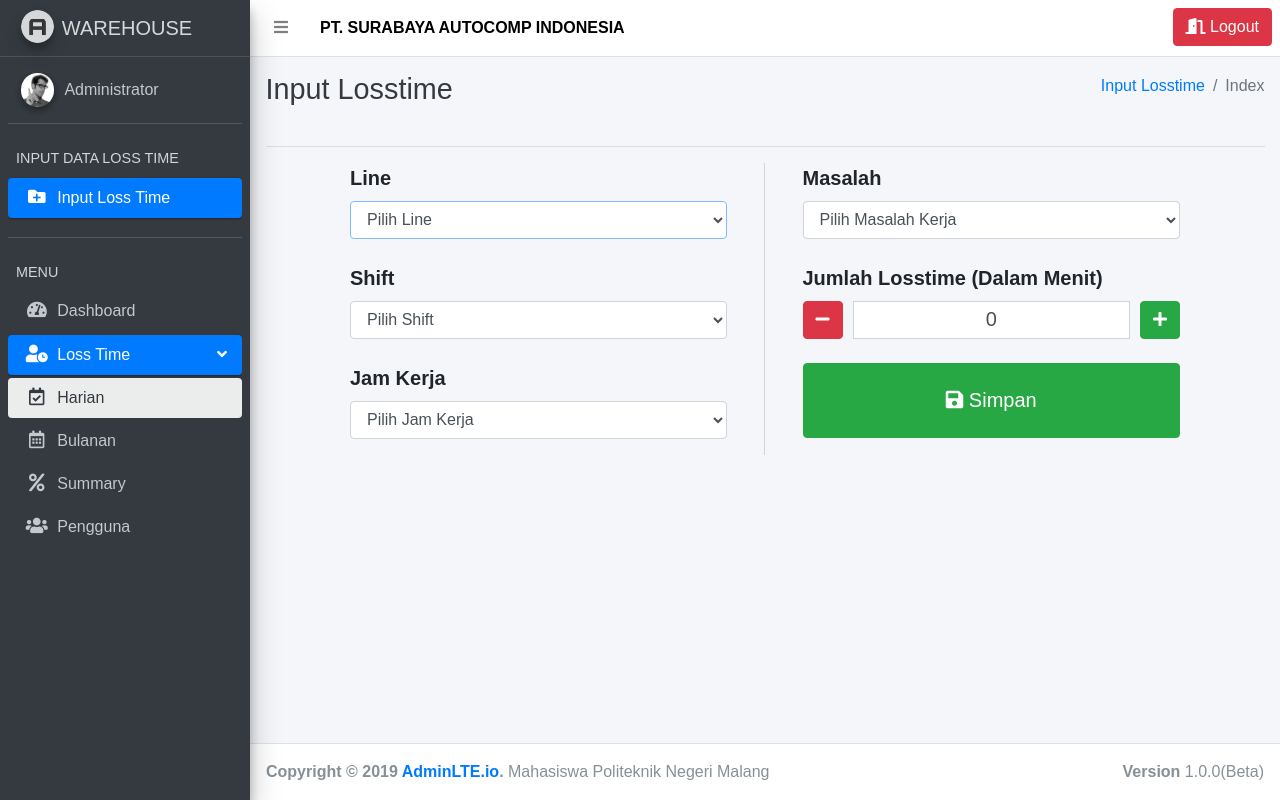
After one commit to agusprasetyo30/losstime-warehouse, a PHP site: page /data/admin/input_losstime.php?type=harian in a window 1280 px wide. The commit adds this page. Run offline with PHP 8.4, Linux system fonts and the light colour scheme; data that the repository does not hold is empty.

Commit message:
finish input losstime

```diff
--- /dev/null
+++ b/data/admin/input_losstime.php
@@ -0,0 +1,150 @@
+<?php
+   $title= "Input Losstime";
+   $menu = "Input Losstime";
+   $link_menu = "input_losstime.php";
+   $location = "Index";
+   $status_nav_input = 'active';
+
+   include_once "../function.php";
+   include_once "./template/header.php";
+
+?>
+
+<div class="container-fluid">
+   <hr>
+   <form action="" method="post">
+   <div class="row justify-content-center mt-2">
+         <div class="col-md-5" style="border-right: 1px solid lightgrey">
+            <!-- DAFTAR LINE -->
+            <div class="form-group" style="margin-right: 30px">
+               <label for="line" class="label-input-losstime">Line</label>
+               <select name="line" id="line" class="form-control select-input-losstime" autofocus=on required>
+                  <option value="" selected disabled>Pilih Line</option>
+                  <option value="A41">A41</option>
+                  <option value="A42">A42</option>
+                  <option value="A43">A43</option>
+                  <option value="A44">A44</option>
+                  <option value="A45">A45</option>
+               </select>
+            </div>
+
+            <!-- DAFTAR SHIFT -->
+            <div class="form-group mt-4" style="margin-right: 30px">
+               <label for="shift" class="label-input-losstime">Shift</label>
+               <select name="shift" id="shift" class="form-control select-input-losstime"
+                  autofocus=on required>
+
+                  <option value="" selected disabled>Pilih Shift</option>
+                  <option value="PAGI">Pagi</option>
+                  <option value="MALAM">Malam</option>
+               </select>
+            </div>
+
+            <!-- DAFTAR JAM KERJA -->
+            <div class="form-group mt-4" style="margin-right: 30px">
+               <label for="jam_kerja" class="label-input-losstime">Jam Kerja</label>
+               <select name="jam_kerja" id="jam_kerja" class="form-control select-input-losstime"
+                  autofocus=on required>
+
+                  <option value="" selected disabled>Pilih Jam Kerja</option>
+                  <option value="1">1</option>
+                  <option value="2">2</option>
+                  <option value="3">3</option>
+                  <option value="4">4</option>
+                  <option value="5">5</option>
+                  <option value="6">6</option>
+                  <option value="7">7</option>
+                  <option value="8">8</option>
+               </select>
+            </div>
+
+         </div>
+         <div class="col-md-5">
+            <!-- DAFTAR MASALAH -->
+            <div class="form-group" style="margin-left: 30px">
+               <label for="masalah" class="label-input-losstime">Masalah</label>
+               <select name="masalah" id="masalah" class="form-control select-input-losstime"
+                  autofocus=on required>
+
+                  <option value="" selected disabled>Pilih Masalah Kerja</option>
+                  <option value="masalah1">Masalah 1</option>
+                  <option value="masalah2">Masalah 2</option>
+                  <option value="masalah3">Masalah 3</option>
+                  <option value="masalah4">Masalah 4</option>
+                  <option value="masalah5">Masalah 5</option>
+               </select>
+            </div>
+
+            <!-- INPUT LOSSTIME -->
+            <div class="form-group mt-4" style="margin-left: 30px">
+               <label for="jumlah_losstime" class="label-input-losstime">Jumlah Losstime (Dalam Menit)</label>
+               <div class="input-group">
+                  <div class="input-group-prevend">
+                     <button type="button" class="btn btn-danger" id="btn-kurang">
+                        <i class="fa fa-minus" aria-hidden="true"></i>
+                     </button>
+                  </div>
+
+                  <input type="text" name="jumlah_losstime" onkeypress="return isNumberKey(event)" placeholder="Tambahkan jumlah losstime" required
+                     id="jumlah-losstime" class="form-control jumlah-input-losstime" value="0" min="0" maxlength="3">
+
+                  <div class="input-group-prevend">
+                     <button type="button" class="btn btn-success" id="btn-tambah">
+                        <i class="fa fa-plus" aria-hidden="true"></i>
+                     </button>
+                  </div>
+               </div>
+            </div>
+
+            <div class="form-group mt-4" style="margin-left: 30px;">
+               <button type="submit" class="btn btn-success btn-block" style="height: 75px; font-size: 20px">
+                  <i class="nav-icon fas fa-save"></i>
+                  Simpan
+               </button>
+            </div>
+
+         </div>
+
+      </div>
+   </form>
+</div>
+
+<?php include_once "./template/footer.php" ?>
+
+<script>
+   // Untuk menambahkan dan mengurangi jumlah losstime
+   $(function() {
+      $('#btn-tambah').click(function() {
+         var jumlah = document.getElementById('jumlah-losstime').value
+
+         if (parseInt(jumlah) >= 0) {
+            hitung = parseInt(jumlah) + 1
+         }
+
+         document.getElementById('jumlah-losstime').value = hitung
+      });
+
+      $('#btn-kurang').click(function() {
+         var jumlah = document.getElementById('jumlah-losstime').value
+
+         if (parseInt(jumlah) > 0) {
+            hitung = parseInt(jumlah) - 1
+         }
+
+         document.getElementById('jumlah-losstime').value = hitung
+      })
+   });
+
+   // Inputan hanya angka
+   function isNumberKey(evt)
+   {
+      var charCode = (evt.which) ? evt.which : evt.keyCode
+      if (charCode > 31 && (charCode < 48 || charCode > 57))
+      {
+         return false;
+
+      } else {
+         return true;
+      }
+   }
+</script>
--- a/data/admin/losstime/bulanan.php
+++ b/data/admin/losstime/bulanan.php
@@ -8,6 +8,7 @@
             <label>Cari Berdasarkan bulan & tahun : </label>
 
             <div class="input-group">
+               <!-- List View Bulan -->
                <div class="form-group">
                   <label for="bulan" class="label">Bulan : </label>
                   <select name="bulan" id="bulan" class="form-control btn-cari">
@@ -26,6 +27,7 @@
                   </select>
                </div>
 
+               <!-- List View Tahun -->
                <div class="form-group ml-2">
                   <label for="tahun">Tahun : </label>
                   <select name="tahun" id="tahun" class="form-control btn-cari">
@@ -37,6 +39,8 @@
                      <option value="2025" <?= $_GET['tahun'] == 2025 ? 'selected' : '' ?> >2025</option>
                   </select>
                </div>
+
+               <!-- Tombol Cari -->
                <div class="form-group ml-2">
                   <label>&nbsp;</label>
                   <button type="submit" id="cari" class="btn btn-success form-control">
@@ -44,6 +48,8 @@
                      Cari
                   </button>
                </div>
+
+               <!-- Tombol Clear -->
                <div class="form-group ml-1">
                   <label>&nbsp;</label>
                   <a href="./losstime.php?type=bulanan" class="btn btn-danger form-control">
--- a/data/admin/template/header.php
+++ b/data/admin/template/header.php
@@ -29,12 +29,18 @@
    <!-- Navbar -->
    <nav class="main-header navbar navbar-expand navbar-white navbar-light">
       <!-- Left navbar links -->
-      <ul class="navbar-nav">
+      <ul class="navbar-nav" style="width: 100%">
       <li class="nav-item">
          <a class="nav-link" data-widget="pushmenu" href="#"><i class="fas fa-bars"></i></a>
       </li>
-      <li class="nav-item">
+      <li class="nav-item" style="width: 100%;">
          <div class="dashboard-nav-link">PT. SURABAYA AUTOCOMP INDONESIA</div>
+      </li>
+      <li class="nav-item" style="text-align: right; width: 120px; height: auto">
+         <a href="#" class="btn btn-danger">
+            <i class="nav-icon fas fa-door-open"></i>
+            Logout
+         </a>
       </li>
       </ul>
    </nav>
--- a/data/admin/template/sidebar.php
+++ b/data/admin/template/sidebar.php
@@ -23,6 +23,17 @@
       <div class="info">
          <a href="#" class="d-block">Administrator</a>
       </div>
+   </div>
+   <div class="user-panel mt-3 pb-3 mb-3 ">
+      <ul class="nav nav-pills nav-sidebar flex-column">
+         <li class="nav-header">INPUT DATA LOSS TIME</li>
+         <li class="nav-item">
+            <a href="./input_losstime.php" class="nav-link <?=$status_nav_input?>">
+               <i class="nav-icon fas fa-folder-plus"></i>
+               <p>Input Loss Time</p>
+            </a>
+         </li>
+      </ul>
    </div>
 
    <!-- Sidebar Menu -->
@@ -65,63 +76,11 @@
                <p>Summary</p>
             </a>
          </li>
-         <li class="nav-item has-treeview">
-         <a href="#" class="nav-link">
-            <i class="nav-icon fas fa-circle"></i>
-            <p>
-               Level 1
-               <i class="right fas fa-angle-left"></i>
-            </p>
-         </a>
-         <ul class="nav nav-treeview">
-            <li class="nav-item">
-               <a href="#" class="nav-link">
-               <i class="far fa-circle nav-icon"></i>
-               <p>Level 2</p>
-               </a>
-            </li>
-            <li class="nav-item has-treeview">
-               <a href="#" class="nav-link">
-               <i class="far fa-circle nav-icon"></i>
-               <p>
-                  Level 2
-                  <i class="right fas fa-angle-left"></i>
-               </p>
-               </a>
-               <ul class="nav nav-treeview">
-               <li class="nav-item">
-                  <a href="#" class="nav-link">
-                     <i class="far fa-dot-circle nav-icon"></i>
-                     <p>Level 3</p>
-                  </a>
-               </li>
-               <li class="nav-item">
-                  <a href="#" class="nav-link">
-                     <i class="far fa-dot-circle nav-icon"></i>
-                     <p>Level 3</p>
-                  </a>
-               </li>
-               <li class="nav-item">
-                  <a href="#" class="nav-link">
-                     <i class="far fa-dot-circle nav-icon"></i>
-                     <p>Level 3</p>
-                  </a>
-               </li>
-               </ul>
-            </li>
-            <li class="nav-item">
-               <a href="#" class="nav-link">
-               <i class="far fa-circle nav-icon"></i>
-               <p>Level 2</p>
-               </a>
-            </li>
-         </ul>
-         </li>
          <li class="nav-item">
-         <a href="#" class="nav-link">
-            <i class="fas fa-circle nav-icon"></i>
-            <p>Level 1</p>
-         </a>
+            <a href="#" class="nav-link <?=$status_nav_pengguna?>">
+               <i class="nav-icon fas fa-users"></i>
+               <p>Pengguna</p>
+            </a>
          </li>
       </ul>
    </nav>
--- a/dist/css/app.css
+++ b/dist/css/app.css
@@ -1,3 +1,7 @@
+* {
+   font-family: Arial, Helvetica, sans-serif;
+}
+
 /* Dashboard */
 
 .dashboard-nav-link {
@@ -36,3 +40,23 @@
    width: auto;
    cursor: pointer;
 }
+
+/* Input Losstime */
+
+.h3-input-losstime {
+   font-weight: bolder;
+}
+
+.label-input-losstime {
+   font-size: 20px;
+}
+
+.select-input-losstime {
+   cursor: pointer;
+}
+
+.jumlah-input-losstime {
+   margin: 0px 10px;
+   text-align: center;
+   font-size: 20px;
+}
```
